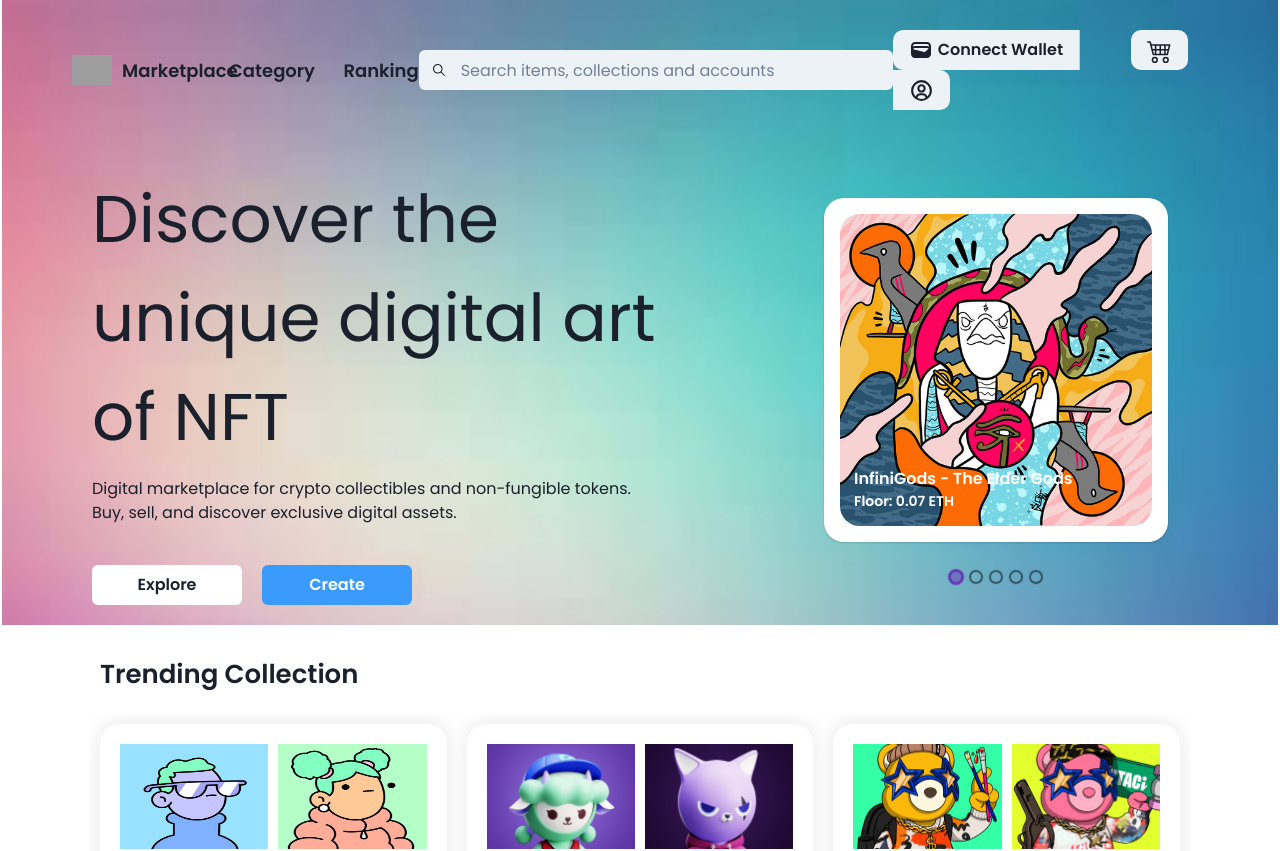
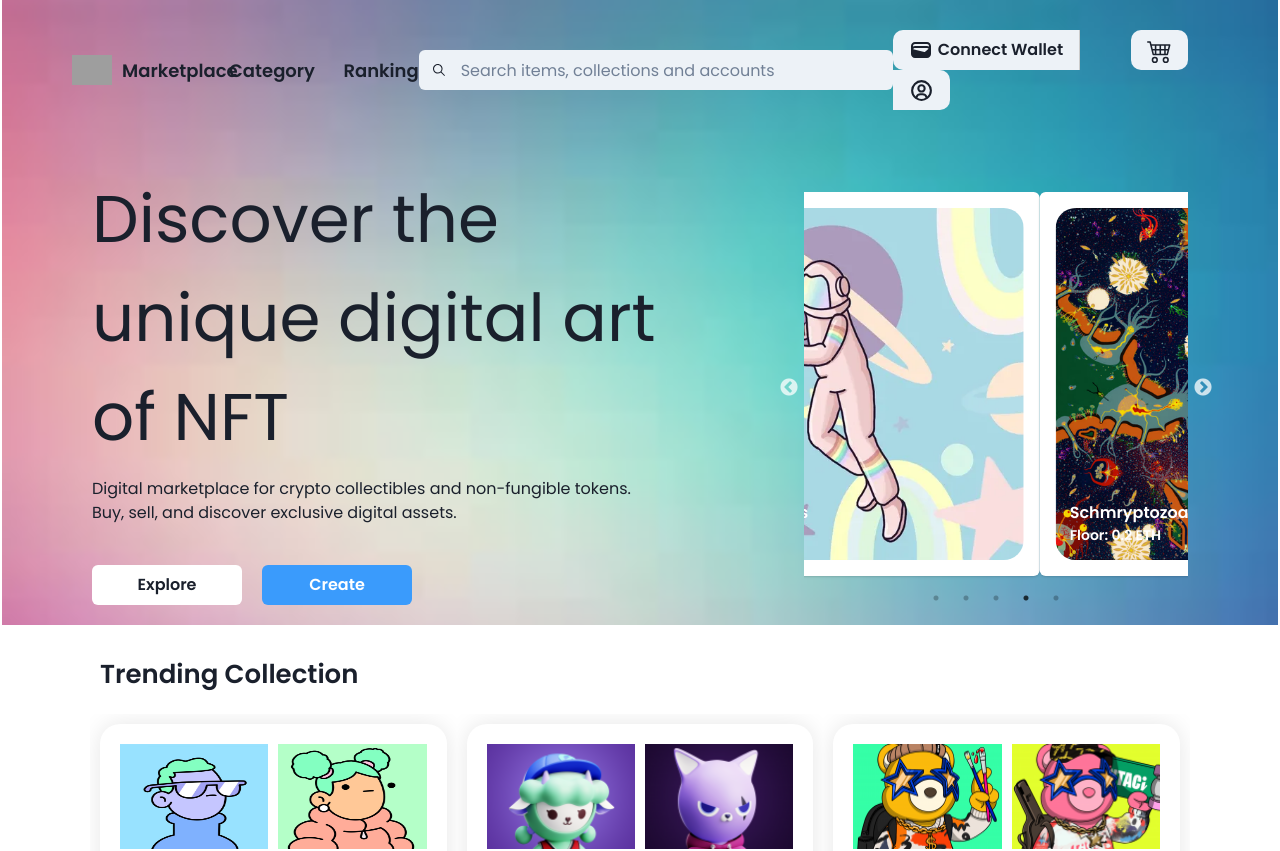
Before and after one commit to vanduc19it/marketplace_nft, a Next.js app: page / in a window 1280 px wide. Shown: the top 851 px of the page. Built offline with nearby package versions, Linux system fonts and the light colour scheme; no server answers; grey boxes are pictures that could not be loaded.

Commit message:
fix bug deploye v1.2

```diff
--- a/components/Auction.tsx
+++ b/components/Auction.tsx
@@ -1,23 +1,48 @@
 import { Card, Image, Text } from '@chakra-ui/react';
 import React from 'react'
 import styles from "../styles/auction.module.scss"
-import Carousel from "react-elastic-carousel";
+
+import Slider from 'react-slick';
+import 'slick-carousel/slick/slick.css';
+import 'slick-carousel/slick/slick-theme.css';
 
 const Auction = () => {
 
-    const breakPoints = [
-        { width: 1, itemsToShow: 1 },
-        { width: 550, itemsToShow: 1, itemsToScroll: 2 },
-        { width: 768, itemsToShow: 3 },
-        { width: 1200, itemsToShow: 5 }
-      ];
+
+      const settings = {
+        dots: true,
+        infinite: true,
+        speed: 500,
+        slidesToShow: 3,
+        slidesToScroll: 1,
+        autoplay: true,
+        autoplaySpeed: 2000,
+        responsive: [
+          {
+            breakpoint: 1024,
+            settings: {
+              slidesToShow: 2,
+              slidesToScroll: 1,
+            },
+          },
+          {
+            breakpoint: 768,
+            settings: {
+              slidesToShow: 1,
+              slidesToScroll: 1,
+            },
+          },
+        ],
+      };
+
 
 
   return (
     <>
      <div className={styles.heading}>Live Auctions</div>
      <div>
-     <Carousel breakPoints={breakPoints} itemPadding={[10, 15]} showArrows={false}>
+
+     <Slider {...settings}>
      <Card className={styles.card} style={{boxShadow:"0 0 25px rgba(0, 0, 0, 0.1)", borderRadius:"20px"}}>
           <Image src="/image/doodle11.png" alt="" style={{borderRadius:"20px"}}/>
            <Text style={{fontWeight:"600", color:"#484848", fontSize:"18px", marginTop:"15px"}}>Doodle 1</Text>
@@ -198,80 +223,9 @@ const Auction = () => {
           </div>
 
         </Card>
-        <Card className={styles.card} style={{boxShadow:"0 0 25px rgba(0, 0, 0, 0.1)", borderRadius:"20px"}}>
-          <Image src="/image/2.jpg" alt="" style={{borderRadius:"20px"}}/>
-           <Text style={{fontWeight:"600", color:"#484848", fontSize:"18px", marginTop:"15px"}}> Pomeranian Doge</Text>
-          <div className={styles.card_body}>
-            <div>
-                <Text style={{fontWeight:"600", color:"#484848", fontSize:"14px"}}>Highest bid</Text>
-                <Text style={{fontWeight:"600", color:"#484848", fontSize:"14px"}}>Ends in</Text>
-            </div>
-            <div>
-            <Text style={{fontWeight:"600", color:"#484848",  fontSize:"14px"}}>Highest bid</Text>
-            <Text style={{fontWeight:"600", color:"#484848", fontSize:"14px"}}>Ends in</Text>
-            </div>
 
 
-          </div>
-          <hr style={{borderColor:"#eee"}}/>
-          <div className={styles.price}>
-            <div className={styles.info}>
-            <Image src="/image/2.jpg" alt="" width={8} style={{borderRadius:"50%", marginRight:"6px"}}/>
-            <div>
-                <Text style={{fontSize:"14px", color:"#222", fontWeight:"600"}}>£6.00</Text>
-                <Text style={{fontSize:"14px", color:"#222", fontWeight:"600"}}>£6.00</Text>
-            </div>
-            </div>
-
-            <div className={styles.info}>
-            <Image src="/image/2.jpg" alt="" width={8} style={{borderRadius:"50%", marginRight:"6px"}}/>
-            <div>
-                <Text style={{fontSize:"14px", color:"#222", fontWeight:"600"}}>£6.00</Text>
-                <Text style={{fontSize:"14px", color:"#222", fontWeight:"600"}}>£6.00</Text>
-            </div>
-
-            </div>
-          </div>
-
-        </Card>
-        <Card className={styles.card} style={{boxShadow:"0 0 25px rgba(0, 0, 0, 0.1)", borderRadius:"20px"}}>
-          <Image src="/image/2.jpg" alt="" style={{borderRadius:"20px"}}/>
-           <Text style={{fontWeight:"600", color:"#484848", fontSize:"18px", marginTop:"15px"}}> Pomeranian Doge</Text>
-          <div className={styles.card_body}>
-            <div>
-                <Text style={{fontWeight:"600", color:"#484848", fontSize:"14px"}}>Highest bid</Text>
-                <Text style={{fontWeight:"600", color:"#484848", fontSize:"14px"}}>Ends in</Text>
-            </div>
-            <div>
-            <Text style={{fontWeight:"600", color:"#484848",  fontSize:"14px"}}>Highest bid</Text>
-            <Text style={{fontWeight:"600", color:"#484848", fontSize:"14px"}}>Ends in</Text>
-            </div>
-
-
-          </div>
-          <hr style={{borderColor:"#eee"}}/>
-          <div className={styles.price}>
-            <div className={styles.info}>
-            <Image src="/image/2.jpg" alt="" width={8} style={{borderRadius:"50%", marginRight:"6px"}}/>
-            <div>
-                <Text style={{fontSize:"14px", color:"#222", fontWeight:"600"}}>£6.00</Text>
-                <Text style={{fontSize:"14px", color:"#222", fontWeight:"600"}}>£6.00</Text>
-            </div>
-            </div>
-
-            <div className={styles.info}>
-            <Image src="/image/2.jpg" alt="" width={8} style={{borderRadius:"50%", marginRight:"6px"}}/>
-            <div>
-                <Text style={{fontSize:"14px", color:"#222", fontWeight:"600"}}>£6.00</Text>
-                <Text style={{fontSize:"14px", color:"#222", fontWeight:"600"}}>£6.00</Text>
-            </div>
-
-            </div>
-          </div>
-
-        </Card>
-
-            </Carousel>
+   </Slider>
      </div>
 
     </>
--- a/components/Slider.tsx
+++ b/components/Slider.tsx
@@ -1,15 +1,37 @@
-import { Button, Card, Heading, Image, Text } from '@chakra-ui/react'
+import { Button, Card,Image, Text } from '@chakra-ui/react'
 import React from 'react'
 import styles from "../styles/slider.module.scss"
-import Carousel from "react-elastic-carousel";
 import Link from 'next/link';
-const Slider = () => {
-    const breakPoints = [
-        { width: 1, itemsToShow: 1 },
-        { width: 550, itemsToShow: 1, },
-        { width: 768, itemsToShow: 1 },
-        { width: 1200, itemsToShow: 10 }
-      ];
+import Slider from 'react-slick';
+import 'slick-carousel/slick/slick.css';
+import 'slick-carousel/slick/slick-theme.css';
+const Slider1 = () => {
+  const settings = {
+    dots: true,
+    infinite: true,
+    speed: 500,
+    slidesToShow: 1,
+    slidesToScroll: 1,
+    autoplay: true,
+    autoplaySpeed: 2000,
+    responsive: [
+      {
+        breakpoint: 1024,
+        settings: {
+          slidesToShow: 1,
+          slidesToScroll: 1,
+        },
+      },
+      {
+        breakpoint: 768,
+        settings: {
+          slidesToShow: 1,
+          slidesToScroll: 1,
+        },
+      },
+    ],
+  };
+
   return (
     <div className={styles.container}>
     <div style={{width:"50vw"}} >
@@ -25,17 +47,17 @@ const Slider = () => {
         </div>
     </div>
     <div style={{width:"30vw"}}>
-    {/* enableAutoPlay={true} autoPlaySpeed={4000} */}
-     <Carousel breakPoints={breakPoints} itemPadding={[10, 10]} showArrows={false}  >
+
+    <Slider {...settings}>
      <Card className={styles.card} style={{ borderRadius:"20px", width:"30vw"}}>
-          <Image src="/image/slider1.avif" alt="" style={{borderRadius:"20px"}}/>
+          <Image src="/image/slider1.avif" alt="" style={{borderRadius:"20px", width:"430px"}}/>
           <div className={styles.text}>
           <Text style={{fontWeight:"600", color:"white", fontSize:"16px"}}>InfiniGods - The Elder Gods</Text>
           <Text style={{fontWeight:"600", color:"white", fontSize:"14px"}}>Floor: 0.07 ETH</Text>
           </div>
         </Card>
         <Card className={styles.card} style={{ borderRadius:"20px", width:"30vw"}}>
-          <Image src="/image/slider6.avif" alt="" style={{borderRadius:"20px"}}/>
+          <Image src="/image/slider6.avif" alt="" style={{borderRadius:"20px", width:"430px"}}/>
           <div className={styles.text}>
           <Text style={{fontWeight:"600", color:"white", fontSize:"16px"}}>The Sad Cats</Text>
           <Text style={{fontWeight:"600", color:"white", fontSize:"14px"}}>Floor: 0.04 ETH</Text>
@@ -43,7 +65,7 @@ const Slider = () => {
 
         </Card>
         <Card className={styles.card} style={{ borderRadius:"20px", width:"30vw"}}>
-          <Image src="/image/slider4.webp" alt="" style={{borderRadius:"20px"}}/>
+          <Image src="/image/slider4.webp" alt="" style={{borderRadius:"20px", width:"430px"}}/>
           <div className={styles.text}>
           <Text style={{fontWeight:"600", color:"white", fontSize:"16px"}}>The HUGG Pass</Text>
           <Text style={{fontWeight:"600", color:"white", fontSize:"14px"}}>Floor: 0.8 ETH</Text>
@@ -53,7 +75,7 @@ const Slider = () => {
 
         </Card>
         <Card className={styles.card} style={{ borderRadius:"20px", width:"30vw"}}>
-          <Image src="/image/slider3.avif" alt="" style={{borderRadius:"20px"}}/>
+          <Image src="/image/slider3.avif" alt="" style={{borderRadius:"20px", width:"430px"}}/>
           <div className={styles.text}>
           <Text style={{fontWeight:"600", color:"white", fontSize:"16px"}}>Schmryptozoa</Text>
           <Text style={{fontWeight:"600", color:"white", fontSize:"14px"}}>Floor: 0.2 ETH</Text>
@@ -62,7 +84,7 @@ const Slider = () => {
 
         </Card>
         <Card className={styles.card} style={{ borderRadius:"20px", width:"30vw"}}>
-          <Image src="/image/slider4.avif" alt="" style={{borderRadius:"20px"}}/>
+          <Image src="/image/slider4.avif" alt="" style={{borderRadius:"20px", width:"430px"}}/>
           <div className={styles.text}>
           <Text style={{fontWeight:"600", color:"white", fontSize:"16px"}}>Genesis Box</Text>
           <Text style={{fontWeight:"600", color:"white", fontSize:"14px"}}>Floor: 0.01 ETH</Text>
@@ -71,7 +93,7 @@ const Slider = () => {
 
         </Card>
 
-            </Carousel>
+      </Slider>
      </div>
     </div>
 
@@ -79,4 +101,4 @@ const Slider = () => {
   )
 }
 
-export default Slider
+export default Slider1
--- a/package.json
+++ b/package.json
@@ -33,6 +33,8 @@
     "react-dom": "18.2.0",
     "react-elastic-carousel": "^0.11.5",
     "react-router-dom": "^6.12.1",
+    "react-slick": "^0.29.0",
+    "slick-carousel": "^1.8.1",
     "styled-components": "^5.3.10",
     "tailwindcss": "3.3.1",
     "typescript": "5.0.4",
@@ -48,6 +50,7 @@
     "@nomiclabs/hardhat-etherscan": "^3.1.7",
     "@typechain/ethers-v5": "^10.2.0",
     "@typechain/hardhat": "^6.1.5",
+    "@types/react-slick": "^0.23.10",
     "buffer": "^6.0.3",
     "chai": "^4.3.7",
     "ethers": "5.7",
```
Also changed, not shown: 1 other file (tests, documents, lock files or other folders).
